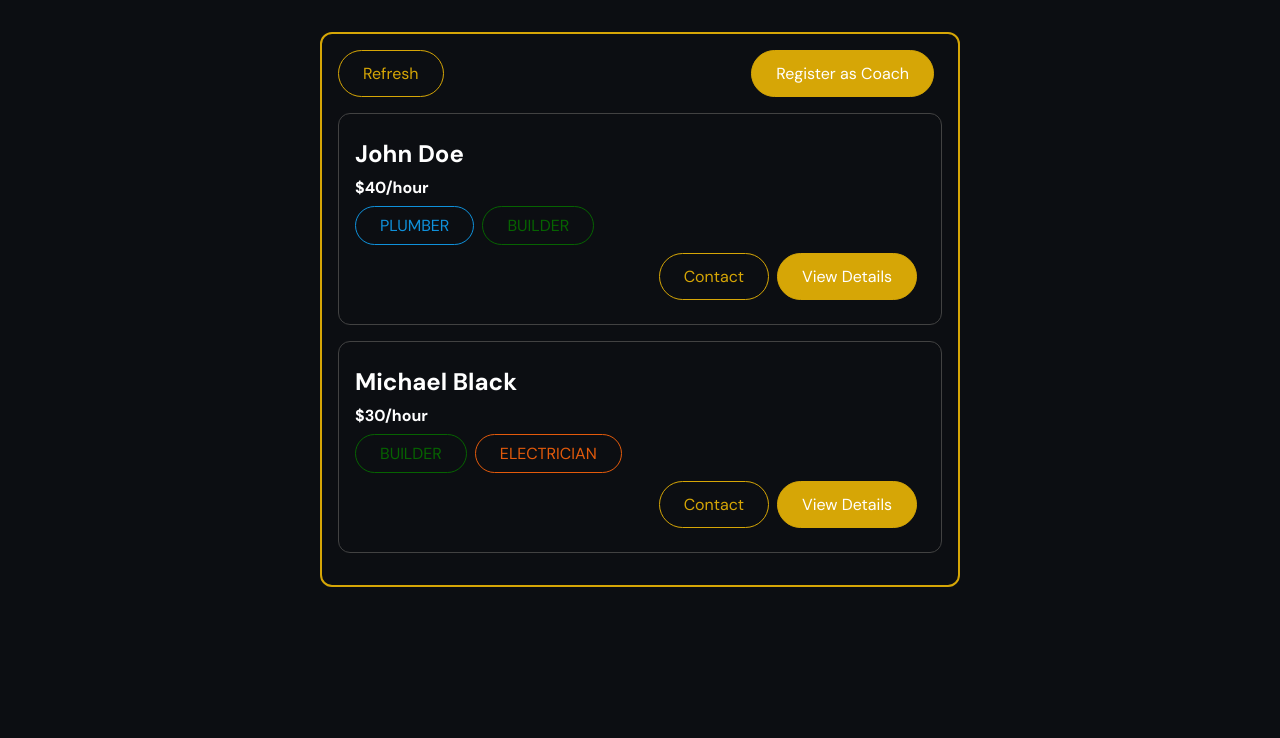
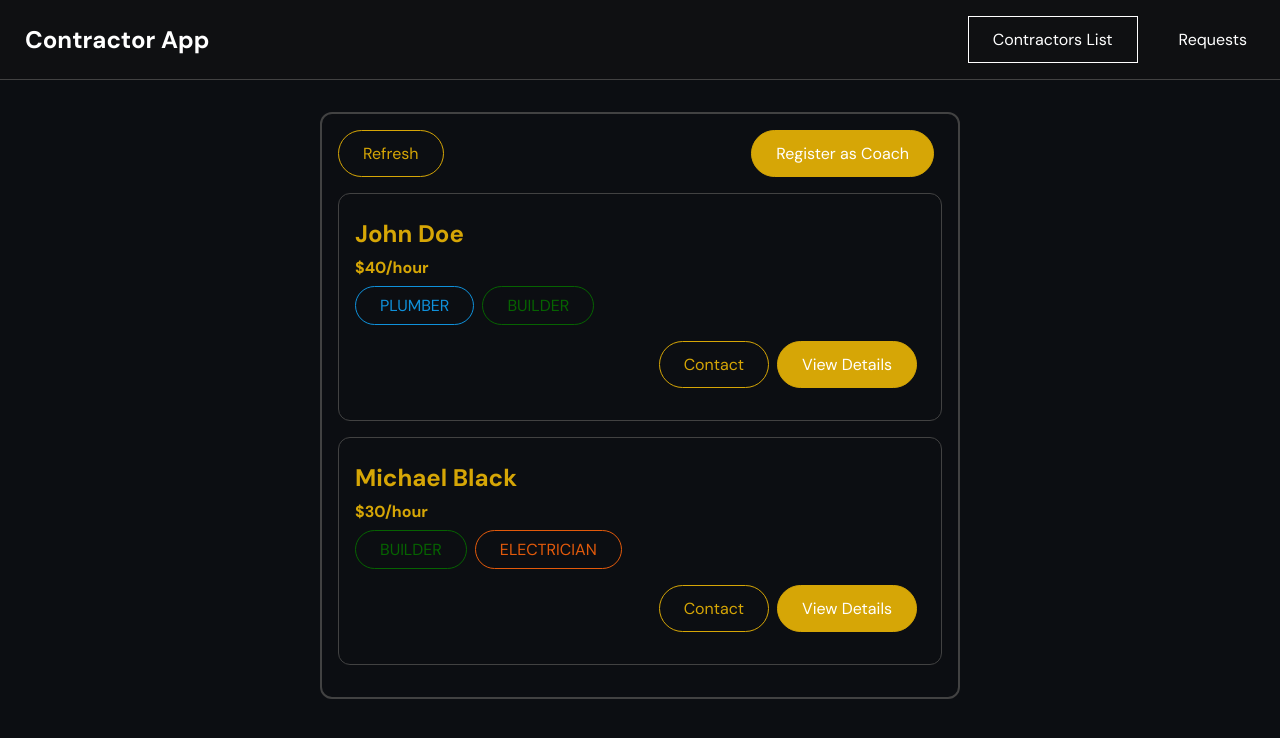
Before and after one commit to MK192/contractors-vue, a Vue app: page /contractors in a window 1280 px wide. Shown: the top 738 px of the page. Built offline with nearby package versions, Linux system fonts and the light colour scheme.

Commit message:
added TheHeader component for navigation, and new route and component for requests

```diff
--- a/src/App.vue
+++ b/src/App.vue
@@ -1,11 +1,13 @@
 <template>
+  <TheHeader />
   <RouterView />
 </template>
 
 <script>
+import TheHeader from "./components/navigation/TheHeader.vue";
 export default {
   name: "App",
-  components: {},
+  components: { TheHeader },
 };
 </script>
 
--- a/src/components/general/BaseCard.vue
+++ b/src/components/general/BaseCard.vue
@@ -7,8 +7,8 @@
 <style scoped>
 .card {
   border-radius: 12px;
-  border: 2px solid #d6a606;
-
+  border: 2px solid #424242;
+  color: #d6a606;
   padding: 1rem;
   margin: 2rem auto;
   max-width: 40rem;
--- /dev/null
+++ b/src/components/navigation/TheHeader.vue
@@ -0,0 +1,82 @@
+<template>
+  <header>
+    <nav>
+      <h1>
+        <RouterLink to="/"> Contractor App </RouterLink>
+      </h1>
+    </nav>
+    <ul>
+      <li>
+        <RouterLink to="/contractors">Contractors List </RouterLink>
+      </li>
+      <li>
+        <RouterLink to="/requests">Requests </RouterLink>
+      </li>
+    </ul>
+  </header>
+</template>
+
+<script></script>
+
+<style scoped>
+header {
+  width: 100%;
+  height: 5rem;
+  background-color: #0f1012;
+  display: flex;
+  justify-content: center;
+  align-items: center;
+  border-bottom: 1px solid #424242;
+}
+
+header a {
+  text-decoration: none;
+  text-wrap: nowrap;
+  color: white;
+  display: inline-block;
+  padding: 0.75rem 1.5rem;
+  border: 1px solid transparent;
+}
+
+a:active,
+a:hover,
+a.router-link-active {
+  border: 1px solid white;
+}
+
+h1 {
+  margin: 0;
+}
+
+h1 a {
+  color: white;
+  margin: 0;
+}
+
+h1 a:hover,
+h1 a:active,
+h1 a.router-link-active {
+  border-color: transparent;
+}
+
+header nav {
+  width: 90%;
+  margin: auto;
+  display: flex;
+  justify-content: space-between;
+  align-items: center;
+}
+
+header ul {
+  list-style: none;
+  margin: 0;
+  padding: 0;
+  display: flex;
+  justify-content: center;
+  align-items: center;
+}
+
+li {
+  margin: 0 0.5rem;
+}
+</style>
--- a/src/pages/contractors/ContractorItem.vue
+++ b/src/pages/contractors/ContractorItem.vue
@@ -52,6 +52,7 @@ div {
 }
 
 .actions {
+  margin: 1rem 0;
   display: flex;
   justify-content: flex-end;
 }
--- /dev/null
+++ b/src/pages/requests/RequestList.vue
@@ -0,0 +1,5 @@
+<template>Request List</template>
+
+<script>
+export default {};
+</script>
--- a/src/router.js
+++ b/src/router.js
@@ -4,6 +4,8 @@ import { createRouter, createWebHistory } from "vue-router";
 import ContractorsList from "./pages/contractors/ContractorsList.vue";
 import ContractorDetails from "./pages/contractors/ContractorDetails.vue";
 import ContactForm from "./pages/contractors/ContactForm.vue";
+import RequestList from "./pages/requests/RequestList.vue";
+
 const router = createRouter({
   history: createWebHistory(),
   routes: [
@@ -18,6 +20,10 @@ const router = createRouter({
       props: true,
       children: [{ path: "contact", component: ContactForm, props: true }],
     },
+    {
+      path: "/requests",
+      component: RequestList,
+    },
   ],
 });
 
```
